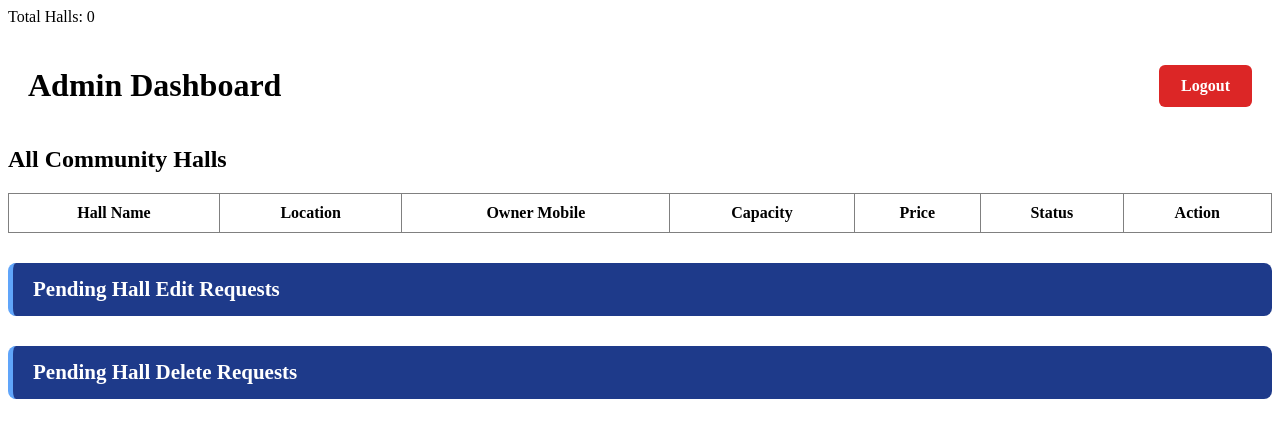
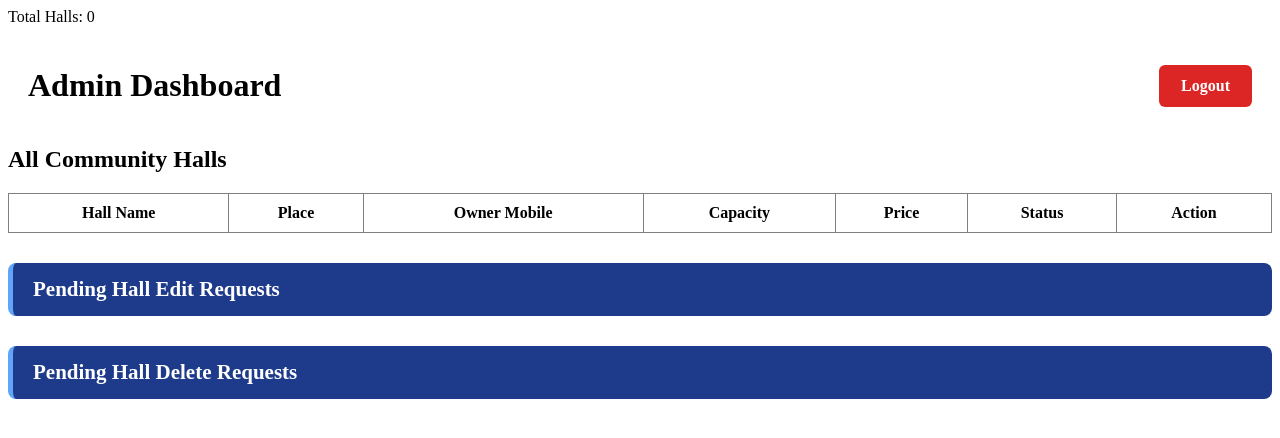
Before and after one commit to Anusha-N-Nayak/Community-Hall-Booking-System, a PHP site: page /admin_dashboard.php in a window 1280 px wide. Shown: the top 438 px of the page. Run offline with PHP 8.4, Linux system fonts and the light colour scheme; the visitor is signed in with stand-in values (Sample User, id 1); data that the repository does not hold is empty; a stand-in replaces the project's code that opens the database connection.

Commit message:
Improve dashboard and logout functionality

```diff
--- a/admin_dashboard.php
+++ b/admin_dashboard.php
@@ -3,7 +3,7 @@ session_start();
 include "db.php";
 
 if (!isset($_SESSION["admin_id"])) {
-    header("Location: admin_login.php");
+    header("Place: admin_login.php");
     exit();
 }
 if ($_SERVER["REQUEST_METHOD"] == "POST") {
@@ -222,7 +222,7 @@ echo "Total Halls: " . mysqli_num_rows($result);
 
     <tr>
         <th>Hall Name</th>
-        <th>Location</th>
+        <th>Place</th>
         <th>Owner Mobile</th>
         <th>Capacity</th>
         <th>Price</th>
@@ -279,7 +279,7 @@ echo "Total Halls: " . mysqli_num_rows($result);
     </a>
 </p>
 
-        <p>Requested Location:
+        <p>Requested Place:
             <?php echo htmlspecialchars($request["location"]); ?>
         </p>
 
--- a/admin_logout.php
+++ b/admin_logout.php
@@ -4,6 +4,6 @@ session_start();
 session_unset();
 session_destroy();
 
-header("Location: admin_login.php");
+header("Location: index.html");
 exit();
 ?>
--- a/halldetails.php
+++ b/halldetails.php
@@ -193,7 +193,7 @@ footer {
 
         <h2><?php echo htmlspecialchars($name); ?></h2>
 
-        <p><strong>Location:</strong>
+        <p><strong>Place:</strong>
             <?php echo htmlspecialchars($location); ?>
         </p>
 
--- a/owner_add_hall.php
+++ b/owner_add_hall.php
@@ -84,8 +84,8 @@ if (isset($_FILES["image"]) && $_FILES["image"]["error"] == 0) {
 Hall Name:
 <input type="text" name="hall_name" required><br><br>
 
-Location:
-<input type="text" name="location" required><br><br>
+Place:
+<input type="text" name="location" placeholder="Enter place name, e.g.Darbe, Puttur" required><br><br>
 
 Capacity:
 <input type="number" name="capacity" required><br><br>
--- a/owner_logout.php
+++ b/owner_logout.php
@@ -8,6 +8,6 @@ session_destroy();
 header("Cache-Control: no-store, no-cache, must-revalidate, max-age=0");
 header("Pragma: no-cache");
 
-header("Location: owner_login.html");
+header("Location: index.html");
 exit();
 ?>
--- a/owner_maintenance.php
+++ b/owner_maintenance.php
@@ -5,7 +5,7 @@ include "db.php";
 
 // Only logged-in owners can access this page
 if (!isset($_SESSION["owner_id"])) {
-    header("Location: owner_login.php");
+    header("Place: owner_login.php");
     exit;
 }
 
```
Also changed, not shown: owner_dashboard.php (+9 -6 lines).
